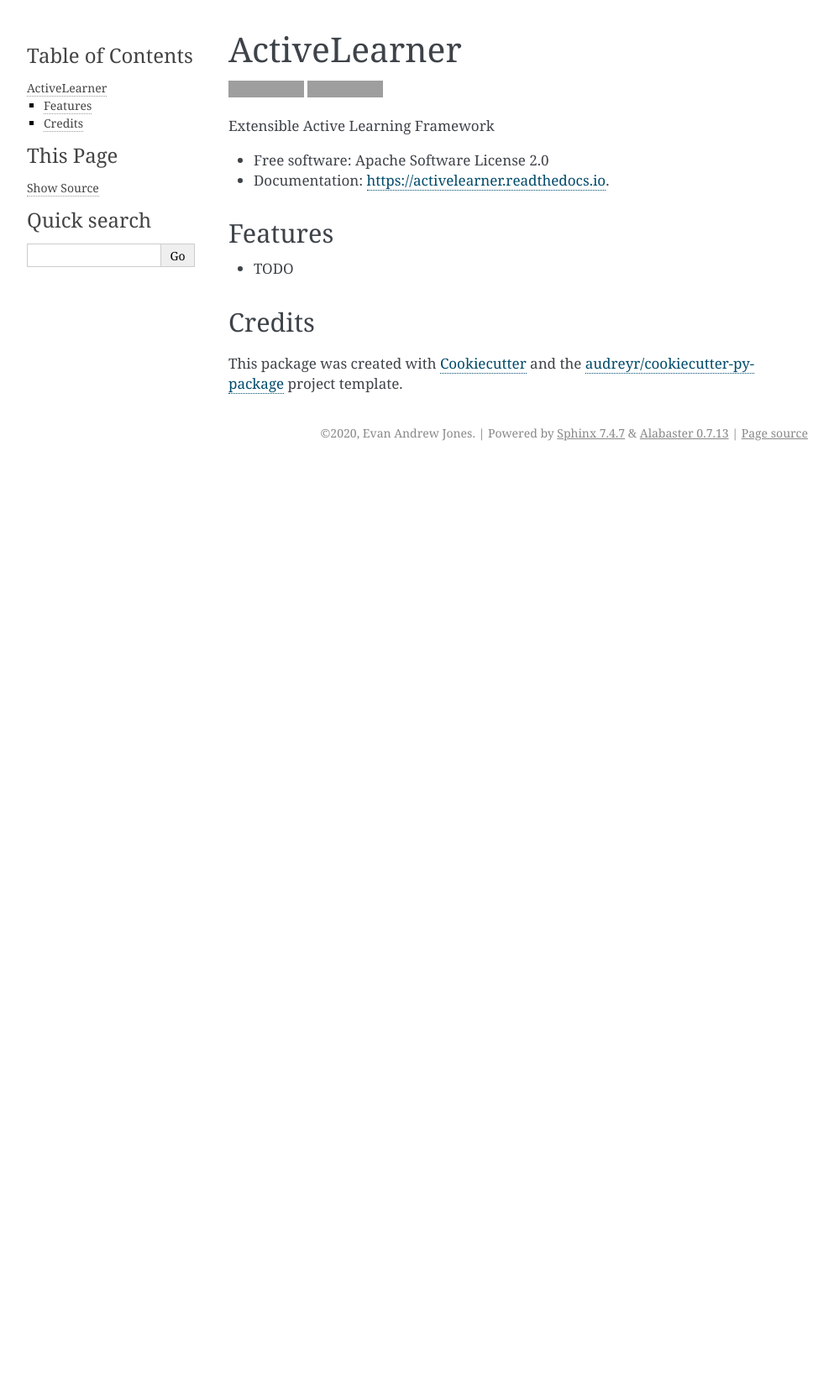
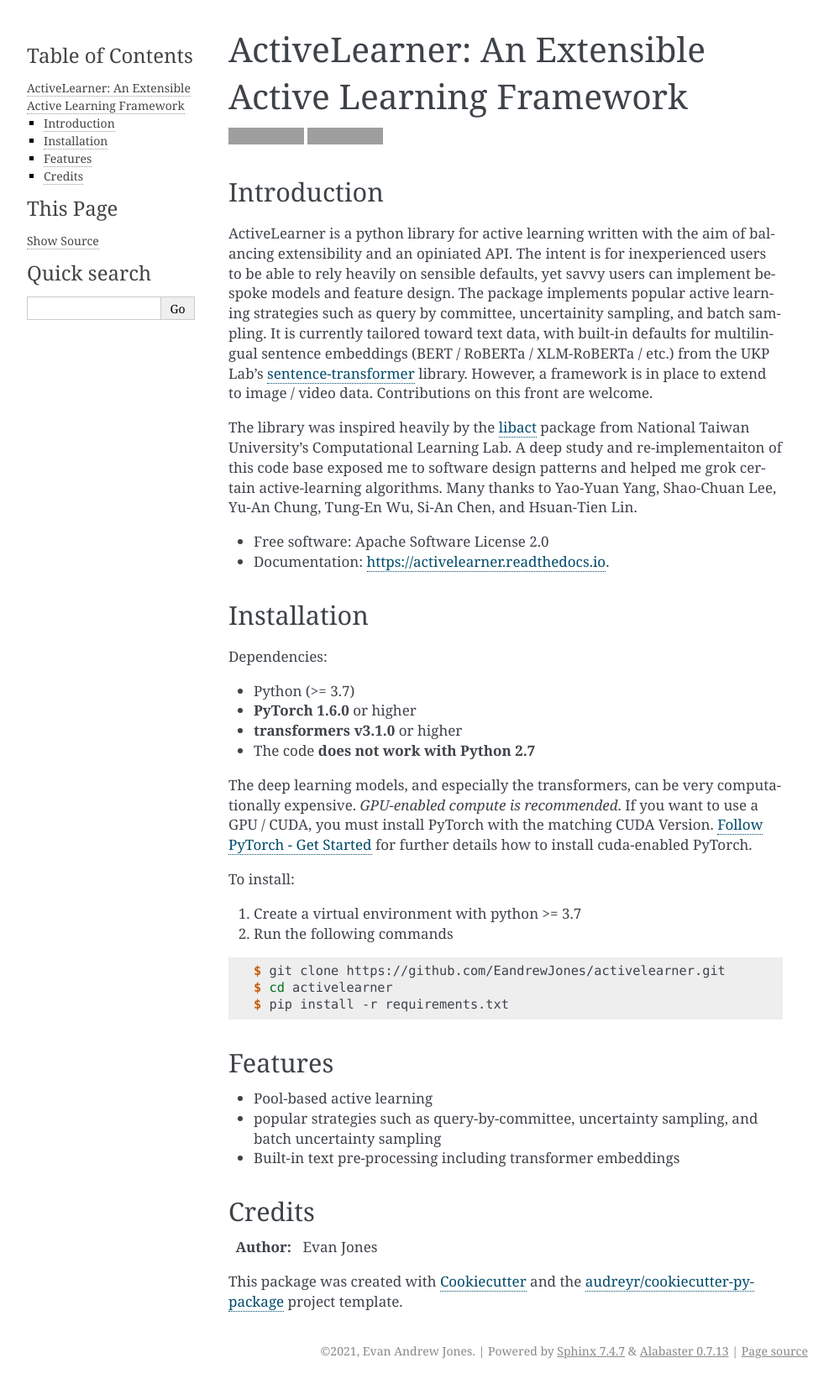
Before and after one commit to EandrewJones/activelearner, a Sphinx documentation site: the page built from docs/readme.rst, in a window 1280 px wide. Shown: the whole page at 84% size, without its empty margins (148-1141 px from the left). Built offline with Sphinx 7.4.7, drawn with Linux system fonts in a browser that asks for light colours; pages that are not in the unit, such as notebooks, are missing from menus; before the commit the page ends 900 px from its top, so only the background shows below that; grey boxes are pictures that could not be loaded.

Commit message:
update docs

```diff
--- a/README.rst
+++ b/README.rst
@@ -1,7 +1,6 @@
-=============
-ActiveLearner
-=============
-
+======================================================
+ActiveLearner: An Extensible Active Learning Framework
+======================================================
 
 .. image:: https://img.shields.io/pypi/v/activelearner.svg
         :target: https://pypi.python.org/pypi/activelearner
@@ -15,24 +14,70 @@
         :alt: Documentation Status
 
 
+Introduction
+------------
 
+ActiveLearner is a python library for active learning written with the aim of balancing extensibility and an opiniated API.
+The intent is for inexperienced users to be able to rely heavily on sensible defaults, yet savvy users can implement
+bespoke models and feature design. The package implements popular active learning strategies such as query by committee,
+uncertainity sampling, and batch sampling. It is currently tailored toward text data, with built-in defaults for
+multilingual sentence embeddings (BERT / RoBERTa / XLM-RoBERTa / etc.) from the UKP Lab's
+sentence-transformer_ library. However, a framework is in place
+to extend to image / video data. Contributions on this front are welcome.
 
-Extensible Active Learning Framework
-
+The library was inspired heavily by the libact_ package from National Taiwan University's Computational Learning Lab.
+A deep study and re-implementaiton of this code base exposed me to software design patterns and helped me grok certain active-learning algorithms.
+Many thanks to Yao-Yuan Yang, Shao-Chuan Lee, Yu-An Chung, Tung-En Wu, Si-An Chen, and Hsuan-Tien Lin.
 
 * Free software: Apache Software License 2.0
 * Documentation: https://activelearner.readthedocs.io.
 
 
+Installation
+------------
+
+Dependencies:
+
+* Python (>= 3.7)
+* **PyTorch 1.6.0** or higher
+* **transformers v3.1.0** or higher
+* The code **does not work with Python 2.7**
+
+The deep learning models, and especially the transformers, can be very computationally expensive.
+*GPU-enabled compute is recommended*. If you want to use a GPU / CUDA, you must install PyTorch with
+the matching CUDA Version. `Follow PyTorch - Get Started`_ for further details how to install
+cuda-enabled PyTorch.
+
+To install:
+
+1. Create a virtual environment with python >= 3.7
+2. Run the following commands
+
+.. code-block:: console
+
+    $ git clone https://github.com/EandrewJones/activelearner.git
+    $ cd activelearner
+    $ pip install -r requirements.txt
+
+
 Features
 --------
 
-* TODO
+* Pool-based active learning
+* popular strategies such as query-by-committee, uncertainty sampling, and batch uncertainty sampling
+* Built-in text pre-processing including transformer embeddings
+
 
 Credits
 -------
 
+:Author:
+        Evan Jones
+
 This package was created with Cookiecutter_ and the `audreyr/cookiecutter-pypackage`_ project template.
 
+.. _sentence-transformer: https://github.com/UKPLab/sentence-transformers
+.. _libact: https://github.com/ntucllab/libact
+.. _`Follow PyTorch - Get Started`: https://pytorch.org/get-started/locally/
 .. _Cookiecutter: https://github.com/audreyr/cookiecutter
 .. _`audreyr/cookiecutter-pypackage`: https://github.com/audreyr/cookiecutter-pypackage
--- a/docs/conf.py
+++ b/docs/conf.py
@@ -47,7 +47,7 @@
 
 # General information about the project.
 project = 'ActiveLearner'
-copyright = "2020, Evan Andrew Jones"
+copyright = "2021, Evan Andrew Jones"
 author = "Evan Andrew Jones"
 
 # The version info for the project you're documenting, acts as replacement
```
Also changed, not shown: CONTRIBUTING.rst (+5 -2 lines), docs/installation.rst (+11 -19 lines).
